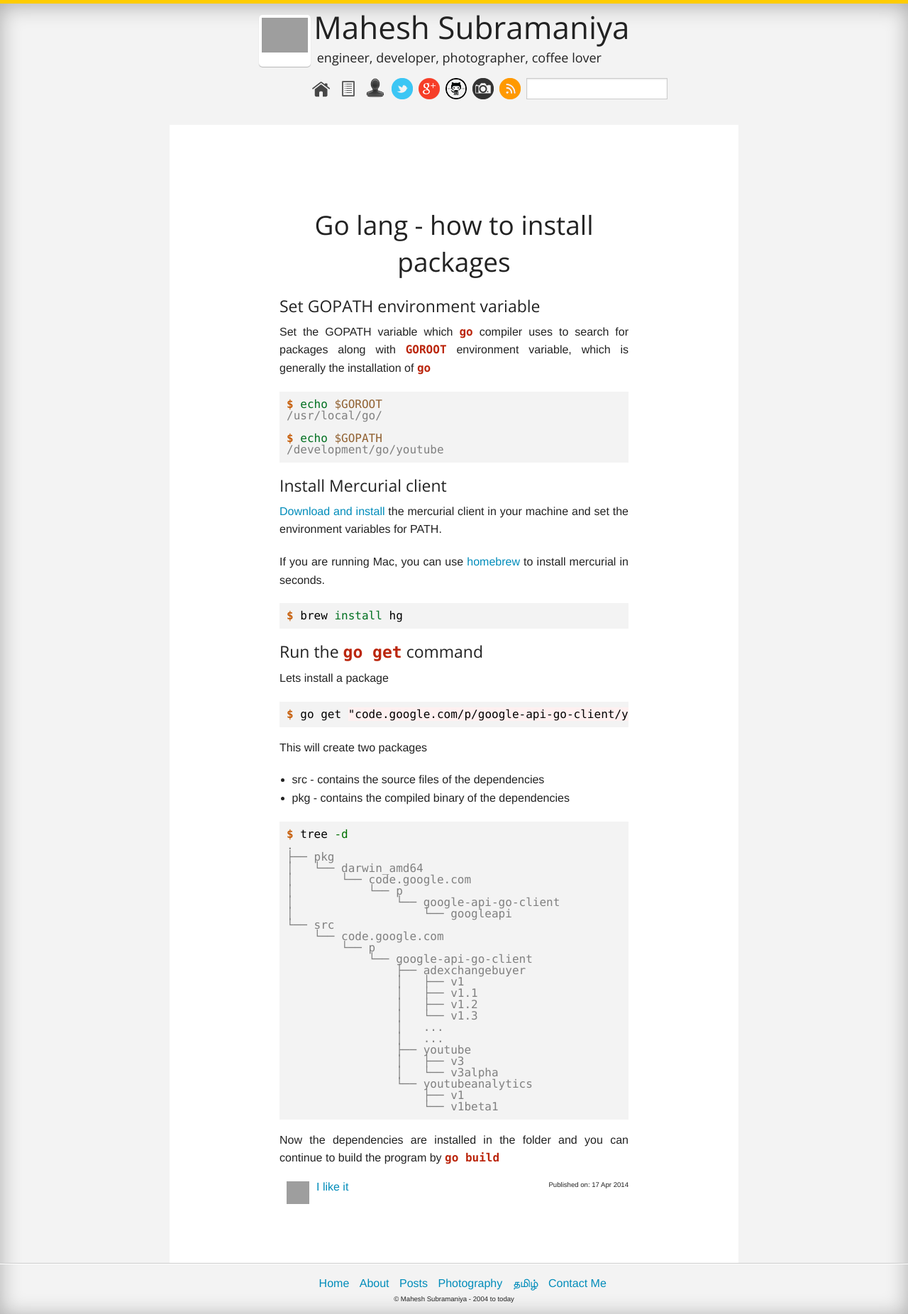
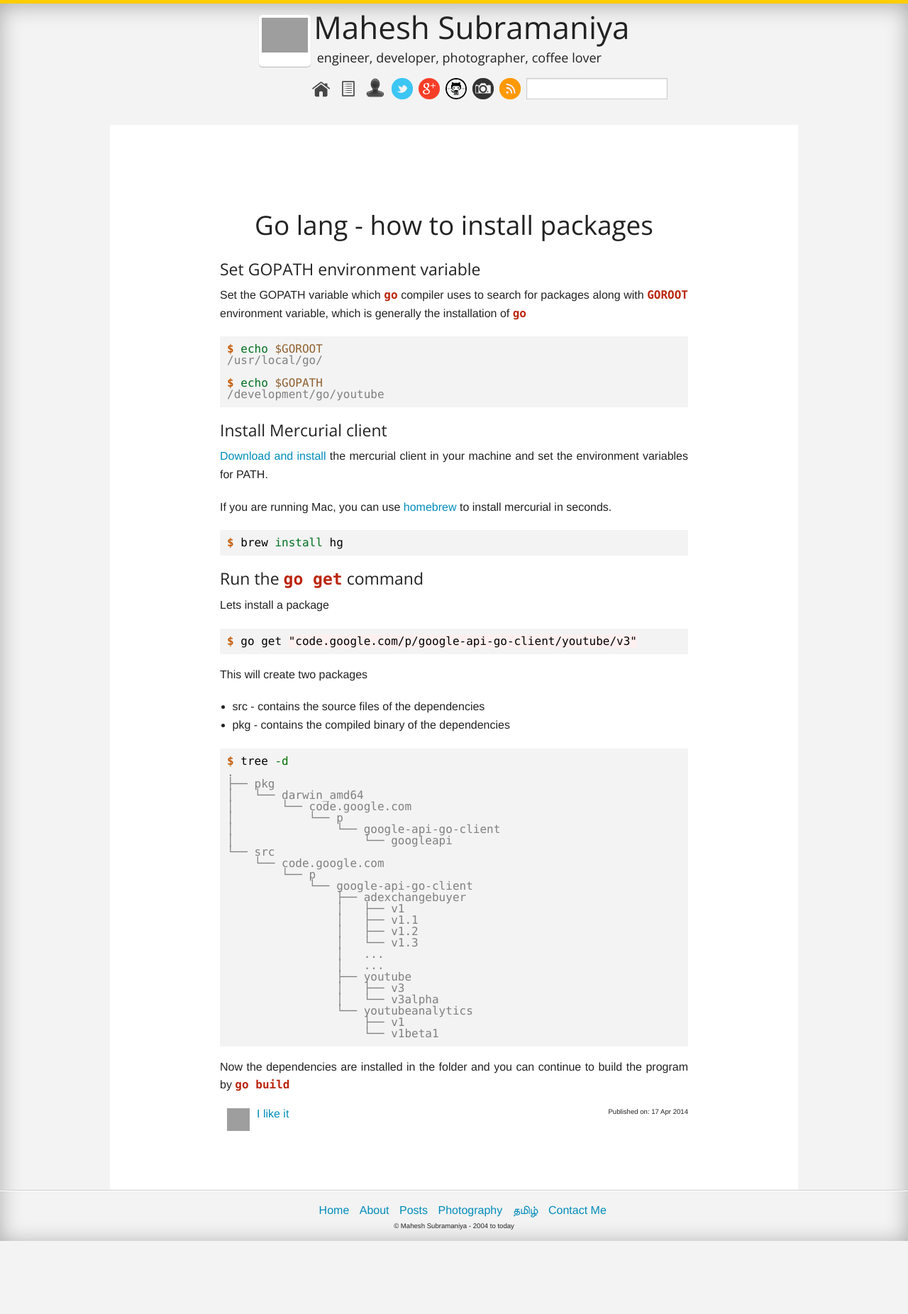
Before and after one commit to maheshsubramaniya/maheshsubramaniya.github.com, a Jekyll site: the page built from _posts/programming/2014-04-17-go-how-to-install-packages.md, in a window 1280 px wide. Shown: the whole page at 71% size. Built offline with Jekyll 4.4.1, drawn with Linux system fonts in a browser that asks for light colours; comment, search, counter and statistics services are not loaded; after the commit the page ends 1749 px from its top, so only the background shows below that; grey boxes are pictures that could not be loaded.

Commit message:
fixed the width

```diff
--- a/css/sandbox.css
+++ b/css/sandbox.css
@@ -25,7 +25,7 @@
 
 #content
 {
-	width: 65%;
+	/*width: 65%;*/
 	/*margin-left: 25%;*/
 	text-align: justify;
 	margin: 0 auto;
@@ -66,6 +66,11 @@
 	position: relative;
 	background: #fff;
 	padding: 40px 80px;
+}
+
+div.highlight
+{
+	margin-bottom: 15px;
 }
 
 /*
@@ -181,8 +186,8 @@
 @media screen and (max-width: 1024px) {
 	#content
 	{
-		width: 70%;
-		margin-left: 20%;
+		/*width: 70%;*/
+		/*margin-left: 20%;*/
 		text-align: justify;
 	}
 
```
